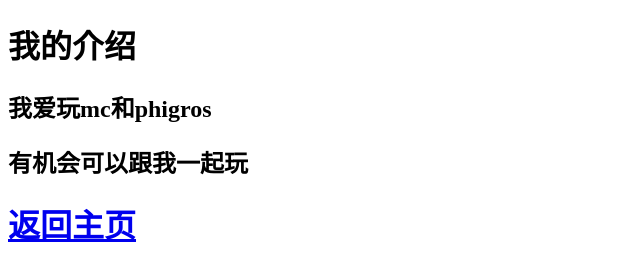
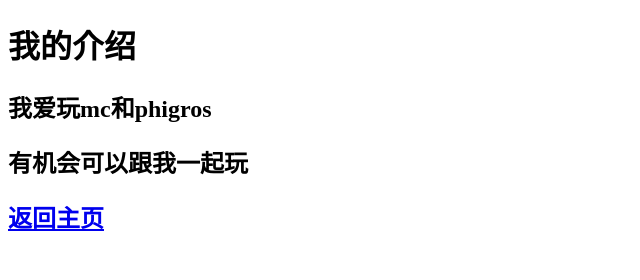
Before and after one commit to zhangyankang521/zhangyankang521.github.io, a plain HTML site: page js.html in a window 1280 px wide. Shown: the whole page, without its empty margins (0-640 px from the left). Drawn offline with Linux system fonts and the light colour scheme.

Commit message:
Update js.html

```diff
--- a/js.html
+++ b/js.html
@@ -9,6 +9,6 @@
     <h1>我的介绍</h1>
     <h2>我爱玩mc和phigros</h2>
     <h2>有机会可以跟我一起玩</h2>
-    <h1><a href="zhangyankang521.github.io">返回主页</a></h1>
+    <h2><a href="zhangyankang521.github.io">返回主页</a></h2>
 </body>
 </html>
```
